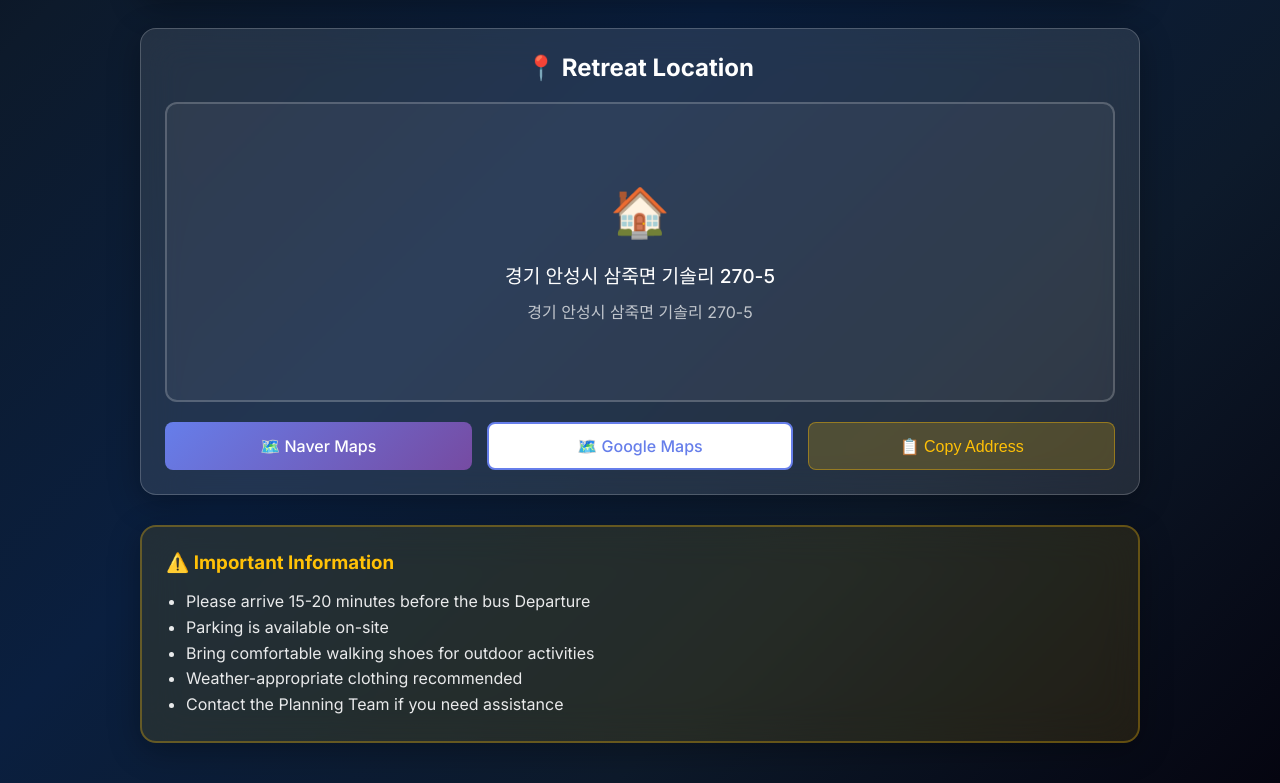
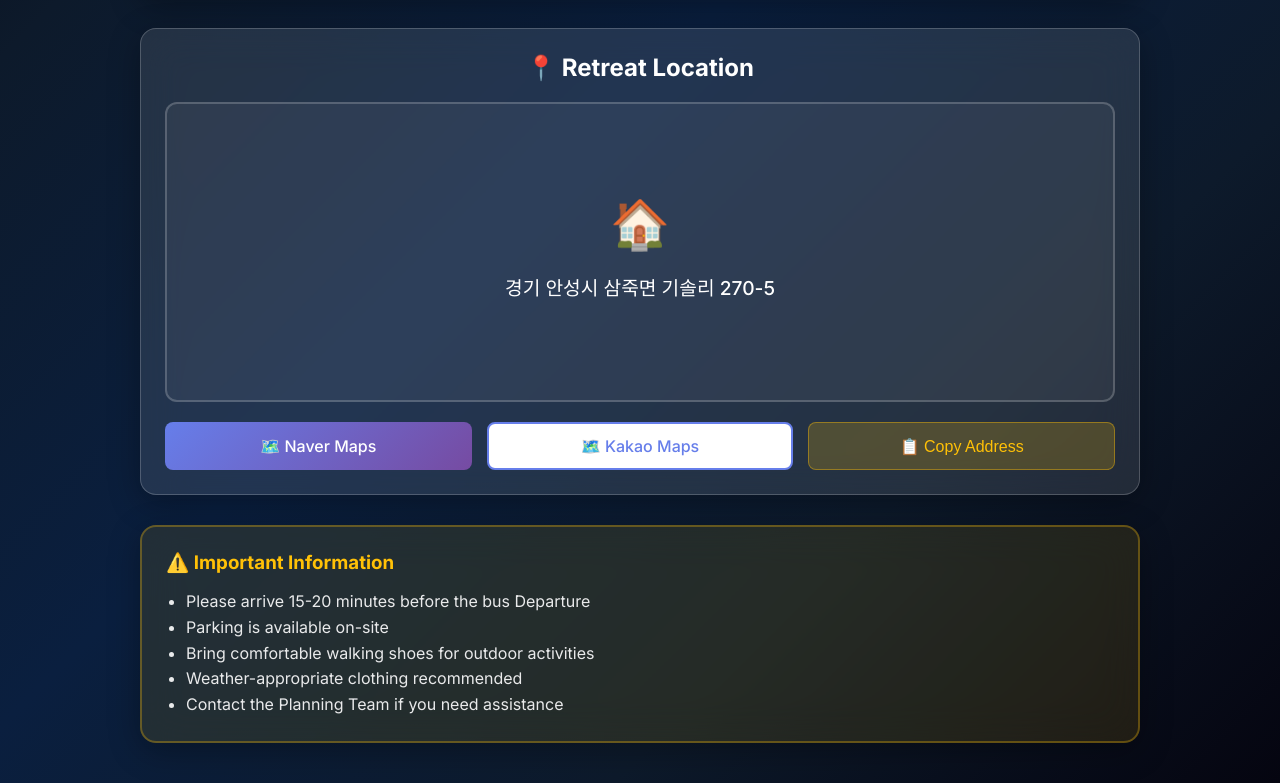
Before and after one commit to luth3rmilla/sgretreat, a React (Create React App) app: page /location in a window 1280 px wide. Shown: the part 610-1393 px from the top of the page. Built offline with nearby package versions, Linux system fonts and the light colour scheme.

Commit message:
Replace Google Maps with Kakao Maps

```diff
--- a/src/components/LocationPage.js
+++ b/src/components/LocationPage.js
@@ -152,7 +152,6 @@ const LocationPage = () => {
                 color: 'rgba(255, 255, 255, 0.7)',
                 textAlign: 'center'
               }}>
-                경기 안성시 삼죽면 기솔리 270-5
               </div>
             </div>
 
@@ -173,13 +172,13 @@ const LocationPage = () => {
                 🗺️ Naver Maps
               </a>
               <a
-                href={`https://maps.google.com/search/${encodeURIComponent(address)}`}
+                href={`https://map.kakao.com/link/search/${encodeURIComponent(address)}`}
                 target="_blank"
                 rel="noopener noreferrer"
                 className="btn btn-secondary"
                 style={{ textDecoration: 'none' }}
               >
-                🗺️ Google Maps
+                🗺️ Kakao Maps
               </a>
               <button
                 onClick={copyAddress}
```
